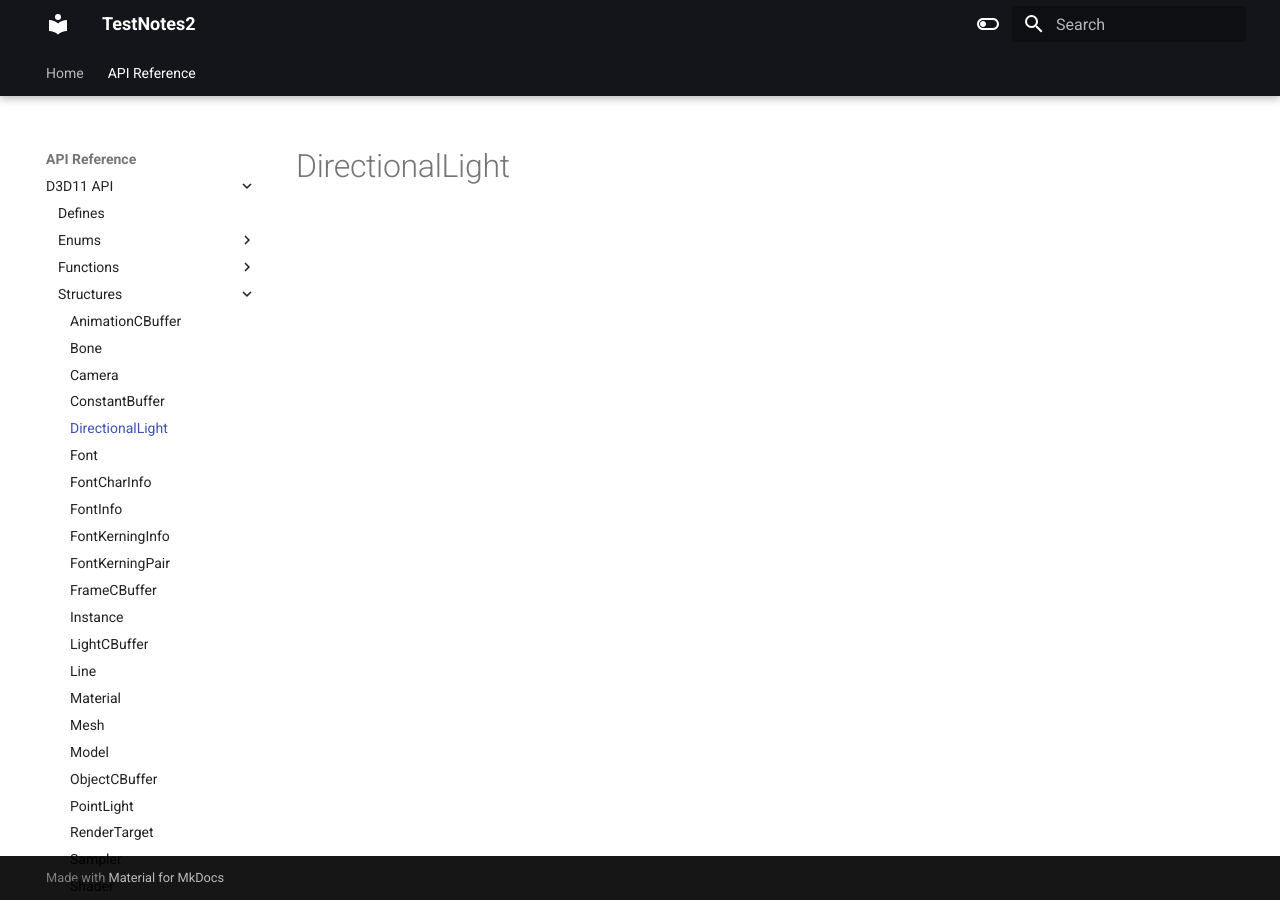
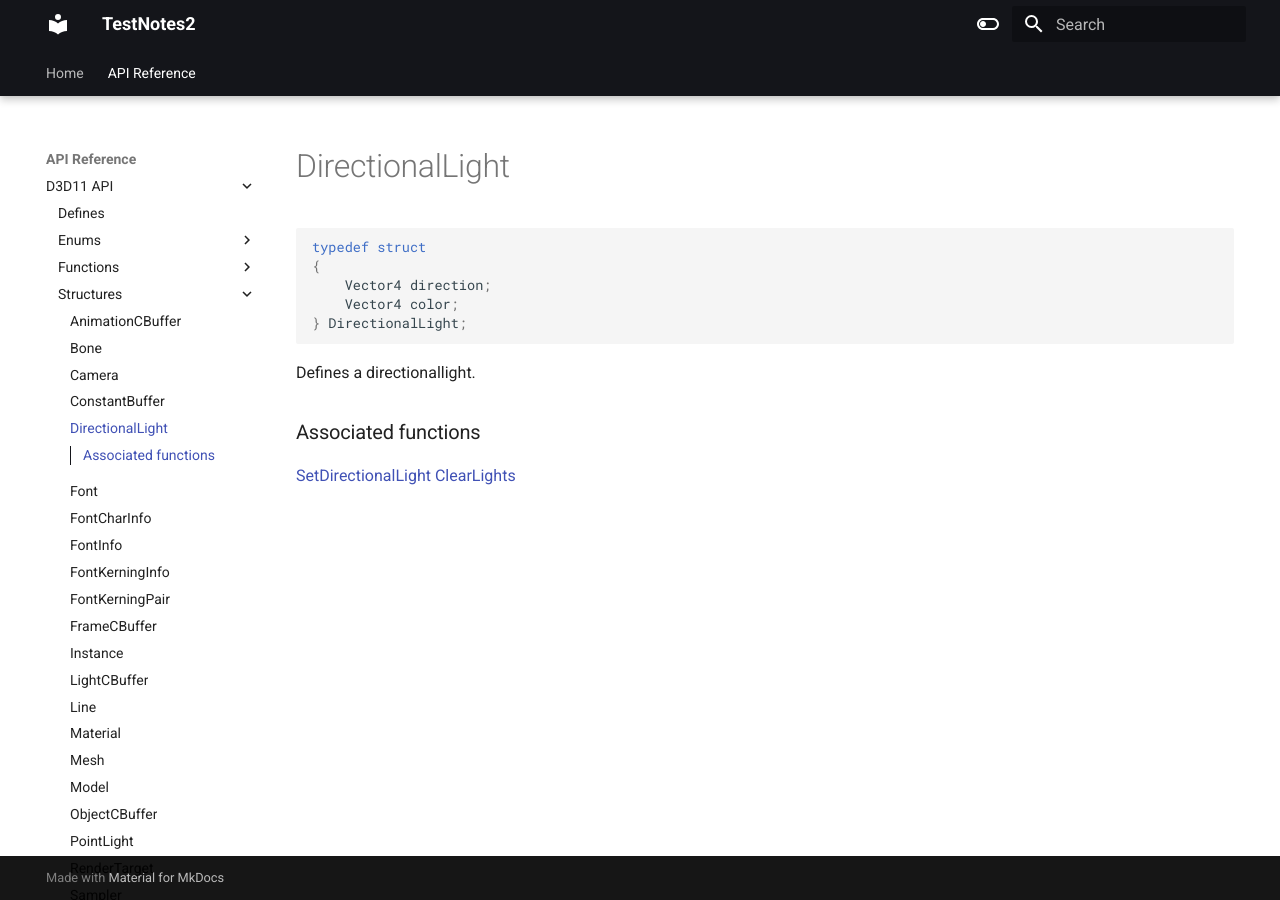
Before and after one commit to erichederstedt/TempEngineDocs, an MkDocs documentation site: the page built from docs/API Reference/D3D11 API/Structures/DirectionalLight.md, in a window 1280 px wide. Built offline with MkDocs 1.6.1 and Material for MkDocs 9.7.7, drawn with Linux system fonts in a browser that asks for light colours.

Commit message:
PUSH NOTE : DirectionalLight.md

````diff
--- a/docs/API Reference/D3D11 API/Structures/DirectionalLight.md
+++ b/docs/API Reference/D3D11 API/Structures/DirectionalLight.md
@@ -1 +1,16 @@
 # DirectionalLight
+
+```c++
+typedef struct
+{
+    Vector4 direction;
+    Vector4 color;
+} DirectionalLight;
+```
+
+Defines a directionallight.
+
+
+### Associated functions
+[SetDirectionalLight](../Functions/SetDirectionalLight.md)
+[ClearLights](../Functions/ClearLights.md)
````
